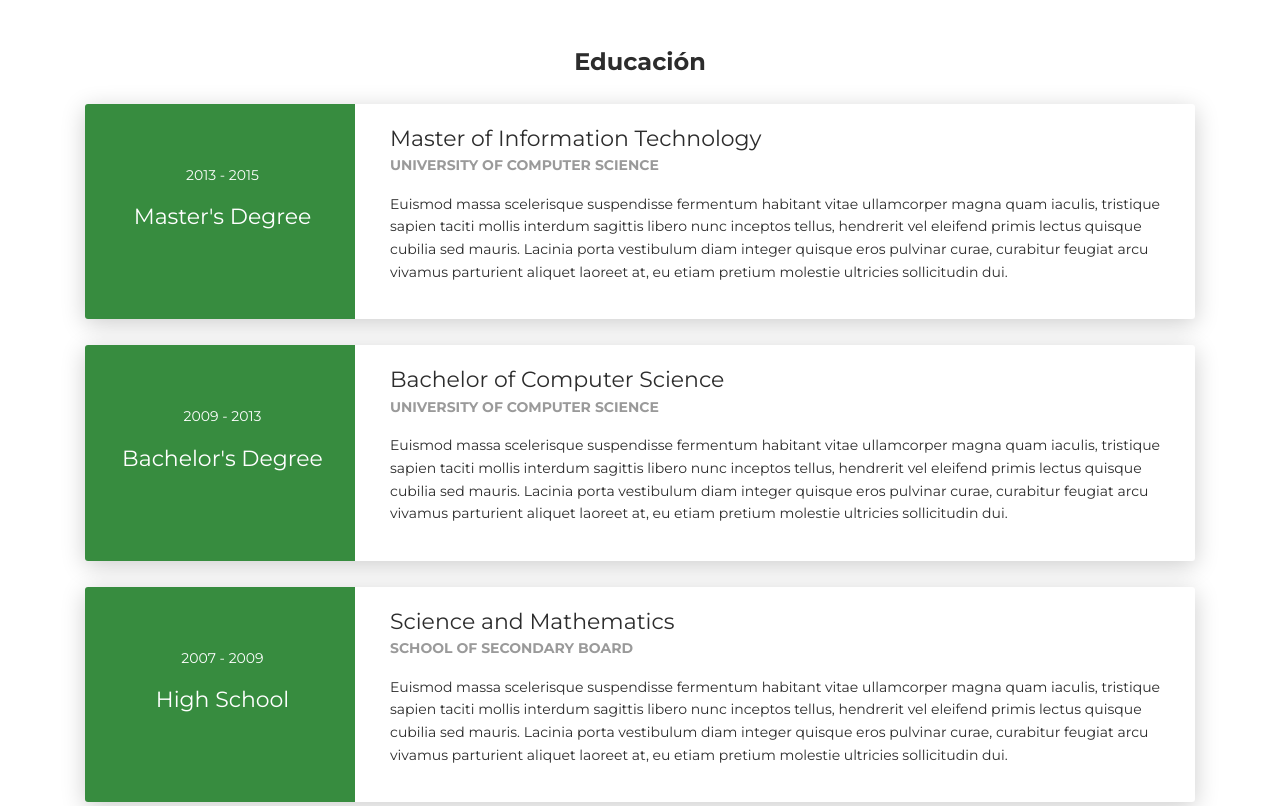
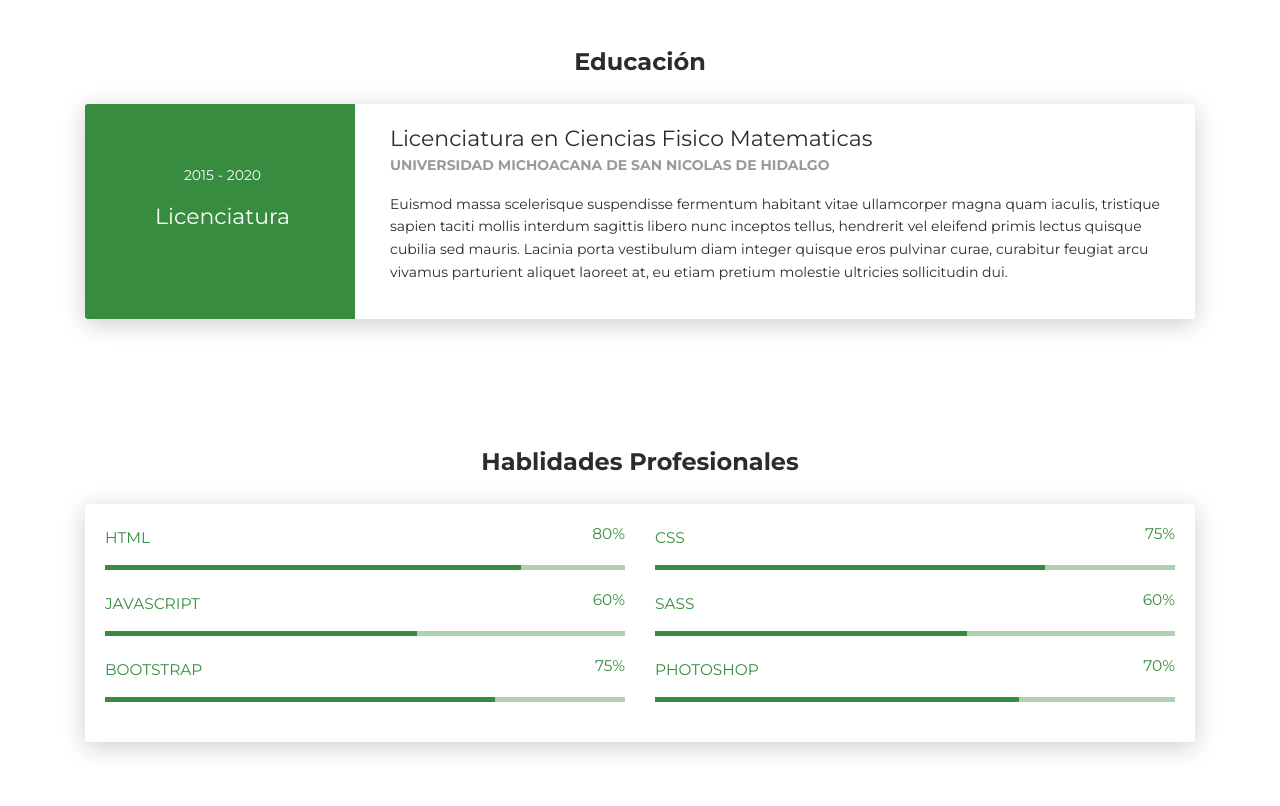
Before and after one commit to bokol-ooch/bokol-ooch.github.io, a plain HTML site: page index.html in a window 1280 px wide. Shown: the part 960-1766 px from the top of the page. Drawn offline with Linux system fonts and the light colour scheme.

Commit message:
Update index.html

```diff
--- a/index.html
+++ b/index.html
@@ -109,53 +109,20 @@
       <div class="row">
         <div class="col-md-3 bg-primary" data-aos="fade-right" data-aos-offset="50" data-aos-duration="500">
           <div class="card-body cc-education-header">
-            <p>2013 - 2015</p>
-            <div class="h5">Master's Degree</div>
+            <p>2015 - 2020</p>
+            <div class="h5">Licenciatura</div>
           </div>
         </div>
         <div class="col-md-9" data-aos="fade-left" data-aos-offset="50" data-aos-duration="500">
           <div class="card-body">
-            <div class="h5">Master of Information Technology</div>
-            <p class="category">University of Computer Science</p>
+            <div class="h5">Licenciatura en Ciencias Fisico Matematicas</div>
+            <p class="category">Universidad Michoacana de San Nicolas de Hidalgo</p>
             <p>Euismod massa scelerisque suspendisse fermentum habitant vitae ullamcorper magna quam iaculis, tristique sapien taciti mollis interdum sagittis libero nunc inceptos tellus, hendrerit vel eleifend primis lectus quisque cubilia sed mauris. Lacinia porta vestibulum diam integer quisque eros pulvinar curae, curabitur feugiat arcu vivamus parturient aliquet laoreet at, eu etiam pretium molestie ultricies sollicitudin dui.</p>
           </div>
         </div>
       </div>
     </div>
-    <div class="card">
-      <div class="row">
-        <div class="col-md-3 bg-primary" data-aos="fade-right" data-aos-offset="50" data-aos-duration="500">
-          <div class="card-body cc-education-header">
-            <p>2009 - 2013</p>
-            <div class="h5">Bachelor's Degree</div>
-          </div>
-        </div>
-        <div class="col-md-9" data-aos="fade-left" data-aos-offset="50" data-aos-duration="500">
-          <div class="card-body">
-            <div class="h5">Bachelor of Computer Science</div>
-            <p class="category">University of Computer Science</p>
-            <p>Euismod massa scelerisque suspendisse fermentum habitant vitae ullamcorper magna quam iaculis, tristique sapien taciti mollis interdum sagittis libero nunc inceptos tellus, hendrerit vel eleifend primis lectus quisque cubilia sed mauris. Lacinia porta vestibulum diam integer quisque eros pulvinar curae, curabitur feugiat arcu vivamus parturient aliquet laoreet at, eu etiam pretium molestie ultricies sollicitudin dui.</p>
-          </div>
-        </div>
-      </div>
-    </div>
-    <div class="card">
-      <div class="row">
-        <div class="col-md-3 bg-primary" data-aos="fade-right" data-aos-offset="50" data-aos-duration="500">
-          <div class="card-body cc-education-header">
-            <p>2007 - 2009</p>
-            <div class="h5">High School</div>
-          </div>
-        </div>
-        <div class="col-md-9" data-aos="fade-left" data-aos-offset="50" data-aos-duration="500">
-          <div class="card-body">
-            <div class="h5">Science and Mathematics</div>
-            <p class="category">School of Secondary board</p>
-            <p>Euismod massa scelerisque suspendisse fermentum habitant vitae ullamcorper magna quam iaculis, tristique sapien taciti mollis interdum sagittis libero nunc inceptos tellus, hendrerit vel eleifend primis lectus quisque cubilia sed mauris. Lacinia porta vestibulum diam integer quisque eros pulvinar curae, curabitur feugiat arcu vivamus parturient aliquet laoreet at, eu etiam pretium molestie ultricies sollicitudin dui.</p>
-          </div>
-        </div>
-      </div>
-    </div>
+
   </div>
 </div>
 
```
